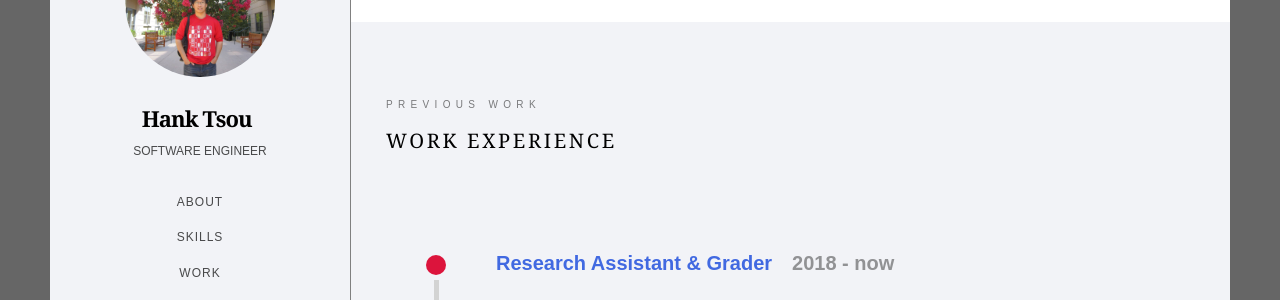
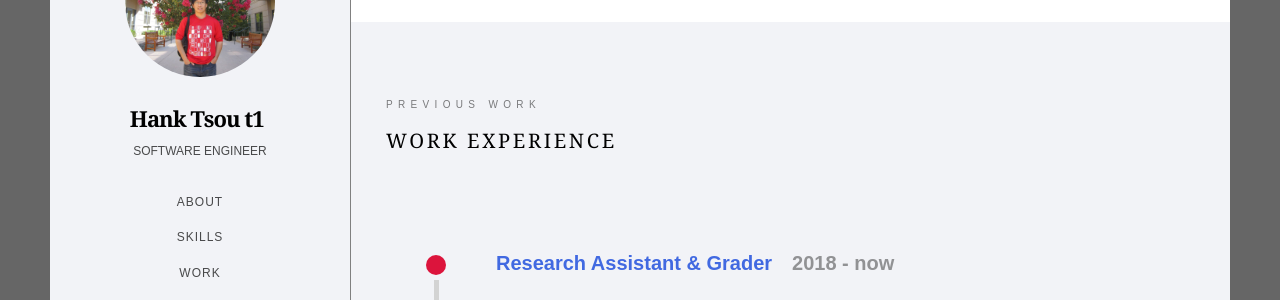
Before and after one commit to Hank-Tsou/Hank-Tsou, a Jekyll site: the page built from index.html, in a window 1280 px wide. Shown: the part 2263-2563 px from the top of the page. Built offline with Jekyll 4.4.1, drawn with Linux system fonts in a browser that asks for light colours; nearby versions of some CDN libraries; Markdown is read by kramdown in place of the engine named in the settings.

Commit message:
full web

```diff
--- a/_layouts/default.html
+++ b/_layouts/default.html
@@ -15,7 +15,7 @@
         <link href="{{site.baseurl}}/css/education.css" rel="stylesheet" >
         <link href="{{site.baseurl}}/css/contact.css" rel="stylesheet" >
         <script src="//code.jquery.com/jquery-2.1.4.min.js"></script>
-        <script src="/assets/js/functions.js"></script>
+        <script src="{{site.baseurl}}/assets/js/functions.js"></script>
     </head>
 
     <body>
--- a/index.html
+++ b/index.html
@@ -6,7 +6,7 @@ layout: default
         <div class="bar_container">
             <div class = "center_bar">
                 <div class="author-img"style="background-image: url({{site.baseurl}}/assets/img/profile.jpg)"></div>
-                <h1 class="Name"><a href="index.html">Hank Tsou</a></h1>
+                <h1 class="Name"><a href="index.html">Hank Tsou t1</a></h1>
                 <span class="position">Software Engineer</span>
                 <nav id="main-menu" role="navigation" class="navbar">
                     <ul class="barclass">
```
